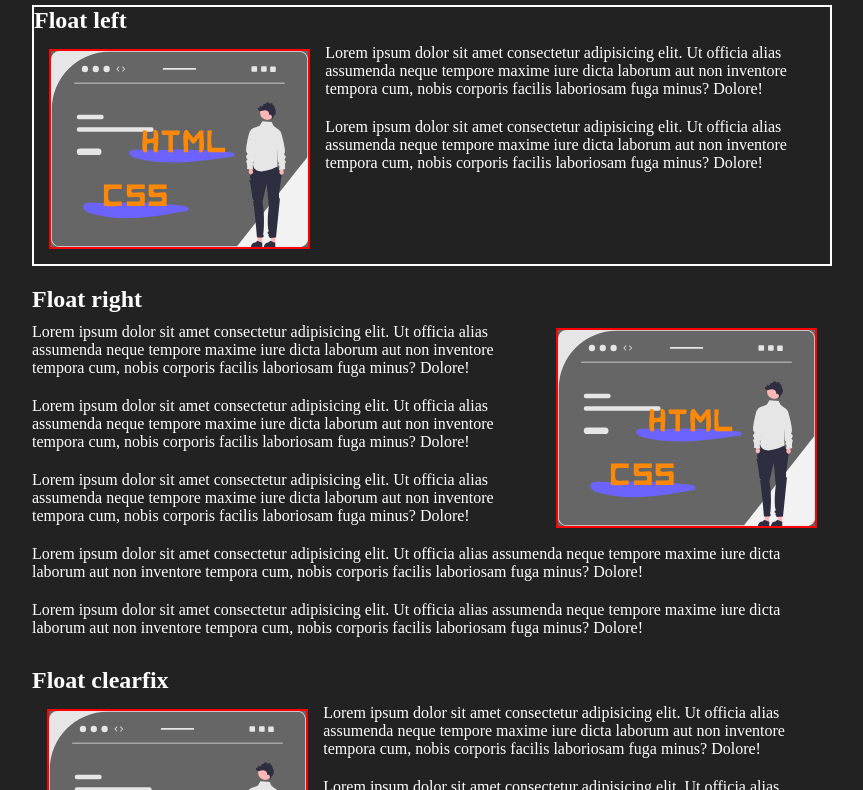
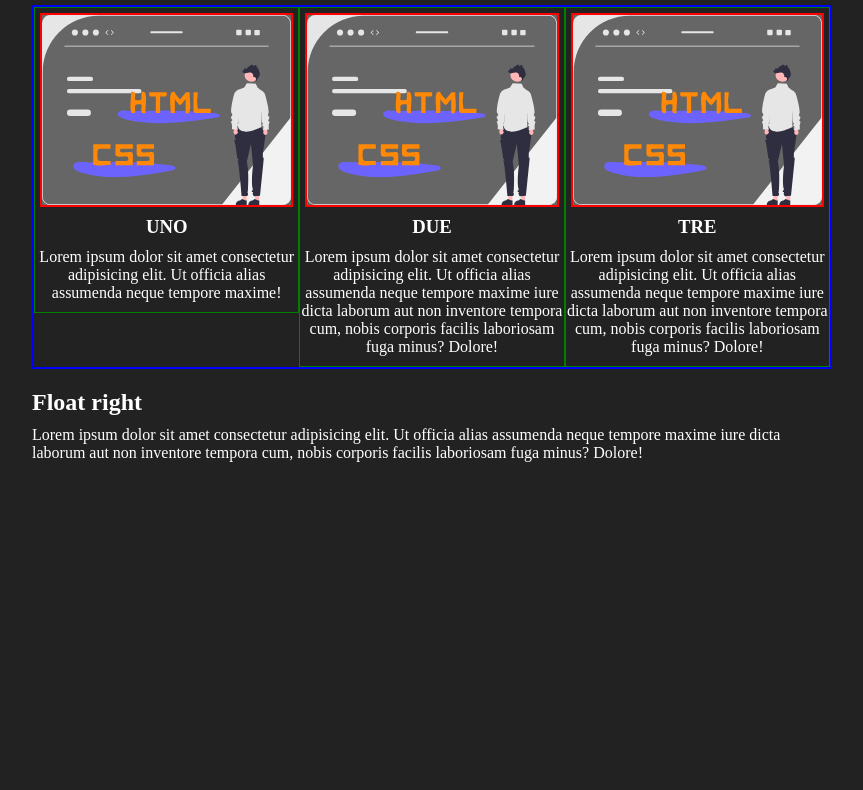
Before and after one commit to EvoX7/livecoding, a plain HTML site: page index.html in a window 1280 px wide. Shown: the part 52-842 px from the top of the page, without its empty margins (208-1071 px from the left). After the commit the page ends 800 px from the top, so only its background shows below. Drawn offline with Linux system fonts and the light colour scheme.

Commit message:
float columns

```diff
--- a/css/style.css
+++ b/css/style.css
@@ -24,9 +24,12 @@ body{
     max-width: 800px;
     margin: 0 auto;
 }
-.section-left,
-.section-right{
+.section-columns,
+.section-text{
     margin: 20px 0;
+}
+.section-columns{
+    border: 2px solid blue;
 }
 .fleft{
     float: left;
@@ -35,8 +38,8 @@ body{
     float: right;
 }
 .section-img{
-    height: 200px;
-    margin: 15px;
+    width: calc(100% - 10px);
+    margin: 5px;
     border: 2px solid red;
     background: #666;
 }
@@ -44,3 +47,8 @@ body{
 .borderc{
     border: 2px solid white;
 }
+section.section-columns .box{
+    text-align: center;
+    width: calc(100% / 3);
+    border: 1px solid green;
+}
--- a/index.html
+++ b/index.html
@@ -11,64 +11,43 @@
 
 <body>
     <main class="container">
-        <h1>Intro to float</h1>
+        <h1>Guru float</h1>
 
-        <section class="section-left borderc clearfix">
-            <h2>Float left</h2>
-            <img class="fleft section-img" src="./img/image1.svg" alt="prima immagine">
+        <section class="section-columns clearfix">
+            <div class="fleft box">
+                <img class=" section-img" src="./img/image1.svg" alt="prima immagine">
+                <h3>UNO</h3>
+                <div>
+                    <p>Lorem ipsum dolor sit amet consectetur adipisicing elit. Ut officia alias assumenda neque tempore
+                        maxime!</p>
+                </div>
+            </div>
+            <div class="fleft box">
+                <img class=" section-img" src="./img/image1.svg" alt="prima immagine">
+                <h3>DUE</h3>
                 <div>
                     <p>Lorem ipsum dolor sit amet consectetur adipisicing elit. Ut officia alias assumenda neque tempore
                         maxime iure dicta laborum aut non inventore tempora cum, nobis corporis facilis laboriosam fuga
                         minus? Dolore!</p>
+                </div>
+            </div>
+            <div class="fleft box">
+                <img class=" section-img" src="./img/image1.svg" alt="prima immagine">
+                <h3>TRE</h3>
+                <div>
                     <p>Lorem ipsum dolor sit amet consectetur adipisicing elit. Ut officia alias assumenda neque tempore
                         maxime iure dicta laborum aut non inventore tempora cum, nobis corporis facilis laboriosam fuga
                         minus? Dolore!</p>
                 </div>
-            <!-- <div style="clear: both;"></div> -->
-        </section>
-        <section class="section-right">
-            <h2>Float right</h2>
-            <img class="fright section-img" src="./img/image1.svg" alt="prima immagine">
-            <div>
-                <p>Lorem ipsum dolor sit amet consectetur adipisicing elit. Ut officia alias assumenda neque tempore
-                    maxime iure dicta laborum aut non inventore tempora cum, nobis corporis facilis laboriosam fuga
-                    minus? Dolore!</p>
-                <p>Lorem ipsum dolor sit amet consectetur adipisicing elit. Ut officia alias assumenda neque tempore
-                    maxime iure dicta laborum aut non inventore tempora cum, nobis corporis facilis laboriosam fuga
-                    minus? Dolore!</p>
-                <p>Lorem ipsum dolor sit amet consectetur adipisicing elit. Ut officia alias assumenda neque tempore
-                    maxime iure dicta laborum aut non inventore tempora cum, nobis corporis facilis laboriosam fuga
-                    minus? Dolore!</p>
-                <p>Lorem ipsum dolor sit amet consectetur adipisicing elit. Ut officia alias assumenda neque tempore
-                    maxime iure dicta laborum aut non inventore tempora cum, nobis corporis facilis laboriosam fuga
-                    minus? Dolore!</p>
-                <p>Lorem ipsum dolor sit amet consectetur adipisicing elit. Ut officia alias assumenda neque tempore
-                    maxime iure dicta laborum aut non inventore tempora cum, nobis corporis facilis laboriosam fuga
-                    minus? Dolore!</p>
             </div>
         </section>
-
-        <section class="section-clearfix clearfix">
-            <h2>Float clearfix</h2>
-            <img class="fleft section-img" src="./img/image1.svg" alt="prima immagine">
-            <section>
-                <p>Lorem ipsum dolor sit amet consectetur adipisicing elit. Ut officia alias assumenda neque tempore
-                    maxime iure dicta laborum aut non inventore tempora cum, nobis corporis facilis laboriosam fuga
-                    minus? Dolore!</p>
+        <section class="section-text">
+            <h2>Float right</h2>
             <p>Lorem ipsum dolor sit amet consectetur adipisicing elit. Ut officia alias assumenda neque tempore
                 maxime iure dicta laborum aut non inventore tempora cum, nobis corporis facilis laboriosam fuga
                 minus? Dolore!</p>
         </section>
-            <section>
-                <h2>Float clearfix</h2>
-                <p>Lorem ipsum dolor sit amet consectetur adipisicing elit. Ut officia alias assumenda neque tempore
-                    maxime iure dicta laborum aut non inventore tempora cum, nobis corporis facilis laboriosam fuga
-                    minus? Dolore!</p>
-                <p>Lorem ipsum dolor sit amet consectetur adipisicing elit. Ut officia alias assumenda neque tempore
-                    maxime iure dicta laborum aut non inventore tempora cum, nobis corporis facilis laboriosam fuga
-                    minus? Dolore!</p>
-            </section>
-        </section>
+
     </main>
 </body>
 
```
Also changed, not shown: float.html (added, +75 -0 lines). Lines whose indentation alone changed are shown as unchanged.
